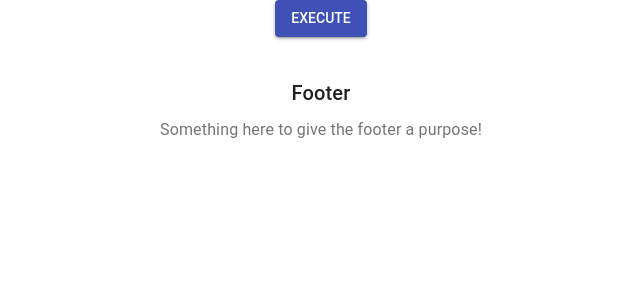
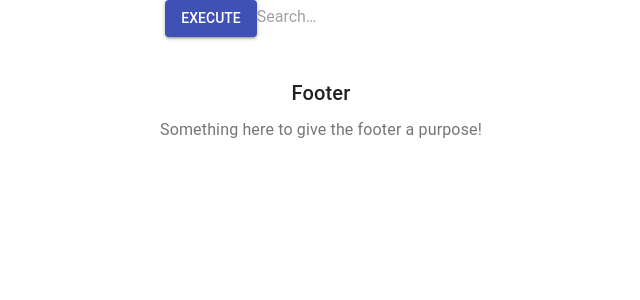
Before and after one commit to teamgoughnutz/ProjectVisionFiles, a React (Create React App) app in the folder client/: page / in a window 1280 px wide. Shown: the top 300 px of the page, without its empty margins (319-959 px from the left). Built offline with nearby package versions, Linux system fonts and the light colour scheme; no server answers; the HTML template or start-up script is replaced by a standard one.

Commit message:
search bar

```diff
--- a/client/src/Components/CharacterSearch/CharacterSearch.jsx
+++ b/client/src/Components/CharacterSearch/CharacterSearch.jsx
@@ -5,6 +5,7 @@ import FormControl from '@material-ui/core/FormControl';
 import InputLabel from '@material-ui/core/InputLabel';
 import Grid from '@material-ui/core/Grid';
 import { withStyles } from '@material-ui/core/styles';
+import InputBase from '@material-ui/core/InputBase';
 
 
 const styles = theme => ({
@@ -50,6 +51,13 @@ function CharacterSearch(props) {
               <Button onClick={props.handleFormSubmit} variant="contained" color="primary">
                 Execute
                   </Button>
+                  <InputBase
+                placeholder="Search…"
+                classes={{
+                  root: classes.inputRoot,
+                  input: classes.inputInput,
+                }}
+                />
             </Grid>
           </FormControl>
 
```
